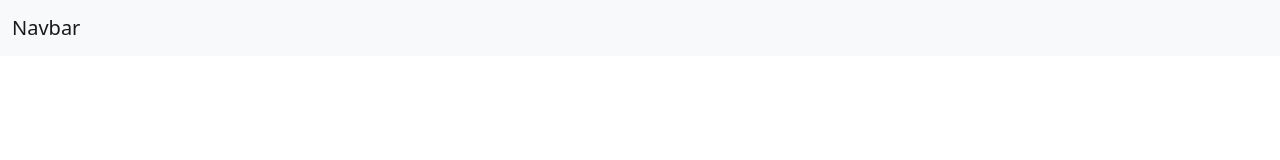
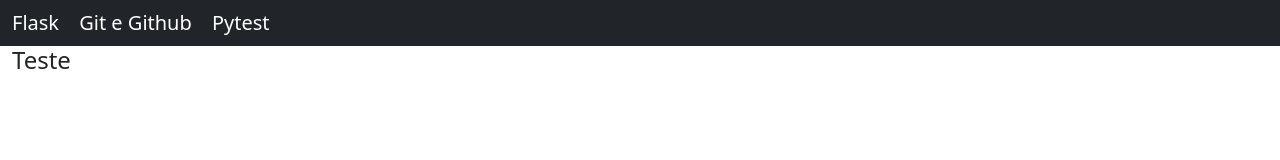
Before and after one commit to NitroCaffeine/paulo, a plain HTML site: page index.html in a window 1280 px wide. Drawn offline with nearby package versions, Linux system fonts and the light colour scheme.

Commit message:
criando os arquivos das páginas e complementando a navbar

```diff
--- a/index.html
+++ b/index.html
@@ -13,12 +13,17 @@
         <div class="row">
             <div class="col">
                 <div class="row">
-                    <nav class="navbar bg-light">
+                    <nav class="navbar  navbar-dark bg-dark">
                         <div class="container-fluid">
-                          <a class="navbar-brand" href="#">Navbar</a>
+                            <div class="col">
+                                <a class="navbar-brand" href="#">Flask</a>
+                                <a class="navbar-brand" href="#">Git e Github</a>
+                                <a class="navbar-brand" href="#">Pytest</a>
+                            </div>
                         </div>
                       </nav>
                 </div>
+                <h4>Teste</h4>
             </div>
         </div>
 
```
Also changed, not shown: pages/git.html (added), pages/pytest.html (added).
